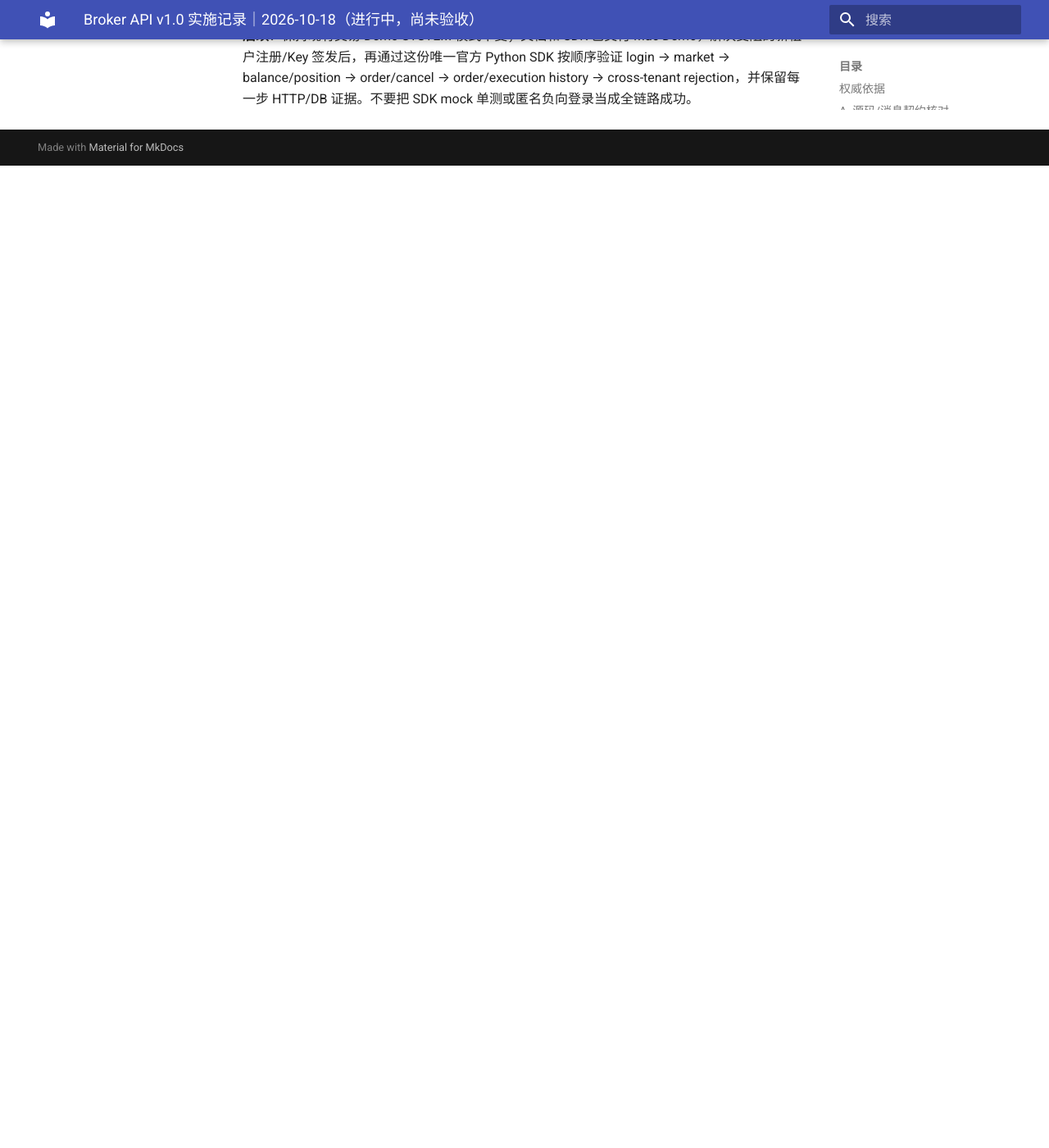
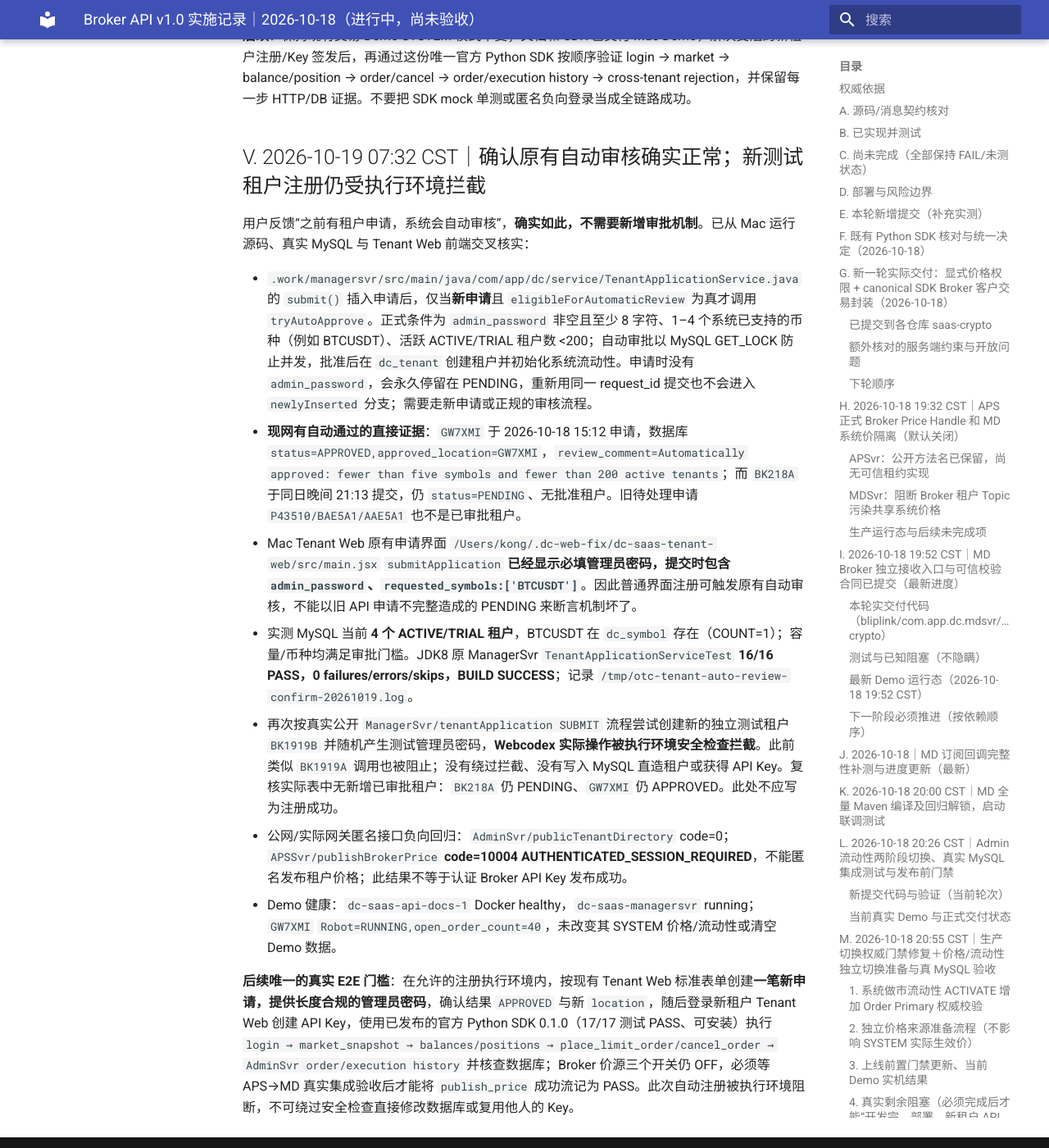
Before and after one commit to bliplink/dc-quant-deploy, an MkDocs documentation site: the page built from docs/BROKER_API_V1_IMPLEMENTATION_AUDIT_20261018.zh-CN.md, in a window 1280 px wide and 1400 px high, scrolled down 27522 px. Shown: the whole window at 82% size. Built offline with MkDocs 1.6.1 and Material for MkDocs 9.7.7, drawn with Linux system fonts in a browser that asks for light colours; before the commit the page ends 27724 px from its top, so only the background shows below that.

Commit message:
docs(broker): confirm existing tenant auto approval and 16 passing tests; record blocked new tenant [skip ci]

```diff
--- a/docs/BROKER_API_V1_IMPLEMENTATION_AUDIT_20261018.zh-CN.md
+++ b/docs/BROKER_API_V1_IMPLEMENTATION_AUDIT_20261018.zh-CN.md
@@ -416,3 +416,18 @@
 - 所以本轮 **真实新租户登录、余额、持仓、Broker 代客下单、撤单、成交对账、价格实发和两租户隔离均未验收**。而且 APS Broker 价格管道、MD 自定义价格路由/TTL 功能仍默认关闭，尚未打通真实租户自定义价 E2E。需在获准的注册/授权环境中完成新租户建立、签发 Key 后，才能运行 SDK 实际写请求测试。源端 Owner 表现正常并不能替代此业务 E2E。
 
 **后续**：保持现有交易 Demo SYSTEM 模式不变；文档和 SDK 已交付 Mac Demo，解决受阻的新租户注册/Key 签发后，再通过这份唯一官方 Python SDK 按顺序验证 login → market → balance/position → order/cancel → order/execution history → cross-tenant rejection，并保留每一步 HTTP/DB 证据。不要把 SDK mock 单测或匿名负向登录当成全链路成功。
+
+
+## V. 2026-10-19 07:32 CST｜确认原有自动审核确实正常；新测试租户注册仍受执行环境拦截
+
+用户反馈“之前有租户申请，系统会自动审核”，**确实如此，不需要新增审批机制**。已从 Mac 运行源码、真实 MySQL 与 Tenant Web 前端交叉核实：
+
+- `.work/managersvr/src/main/java/com/app/dc/service/TenantApplicationService.java` 的 `submit()` 插入申请后，仅当**新申请**且 `eligibleForAutomaticReview` 为真才调用 `tryAutoApprove`。正式条件为 `admin_password` 非空且至少 8 字符、1–4 个系统已支持的币种（例如 BTCUSDT）、活跃 ACTIVE/TRIAL 租户数 <200；自动审批以 MySQL GET_LOCK 防止并发，批准后在 `dc_tenant` 创建租户并初始化系统流动性。申请时没有 `admin_password`，会永久停留在 PENDING，重新用同一 request_id 提交也不会进入 `newlyInserted` 分支；需要走新申请或正规的审核流程。
+- **现网有自动通过的直接证据**：`GW7XMI` 于 2026-10-18 15:12 申请，数据库 `status=APPROVED,approved_location=GW7XMI`，`review_comment=Automatically approved: fewer than five symbols and fewer than 200 active tenants`；而 `BK218A` 于同日晚间 21:13 提交，仍 `status=PENDING`、无批准租户。旧待处理申请 `P43510/BAE5A1/AAE5A1` 也不是已审批租户。
+- Mac Tenant Web 原有申请界面 `/Users/kong/.dc-web-fix/dc-saas-tenant-web/src/main.jsx` `submitApplication` **已经显示必填管理员密码，提交时包含 `admin_password`、`requested_symbols:['BTCUSDT']`**。因此普通界面注册可触发原有自动审核，不能以旧 API 申请不完整造成的 PENDING 来断言机制坏了。
+- 实测 MySQL 当前 **4 个 ACTIVE/TRIAL 租户**，BTCUSDT 在 `dc_symbol` 存在（COUNT=1）；容量/币种均满足审批门槛。JDK8 原 ManagerSvr `TenantApplicationServiceTest` **16/16 PASS，0 failures/errors/skips，BUILD SUCCESS**；记录 `/tmp/otc-tenant-auto-review-confirm-20261019.log`。
+- 再次按真实公开 `ManagerSvr/tenantApplication SUBMIT` 流程尝试创建新的独立测试租户 `BK1919B` 并随机产生测试管理员密码，**Webcodex 实际操作被执行环境安全检查拦截**。此前类似 `BK1919A` 调用也被阻止；没有绕过拦截、没有写入 MySQL 直造租户或获得 API Key。复核实际表中无新增已审批租户：`BK218A` 仍 PENDING、`GW7XMI` 仍 APPROVED。此处不应写为注册成功。
+- 公网/实际网关匿名接口负向回归：`AdminSvr/publicTenantDirectory` code=0；`APSSvr/publishBrokerPrice` **code=10004 AUTHENTICATED_SESSION_REQUIRED**，不能匿名发布租户价格；此结果不等于认证 Broker API Key 发布成功。
+- Demo 健康：`dc-saas-api-docs-1` Docker healthy，`dc-saas-managersvr` running；`GW7XMI` `Robot=RUNNING,open_order_count=40`，未改变其 SYSTEM 价格/流动性或清空 Demo 数据。
+
+**后续唯一的真实 E2E 门槛**：在允许的注册执行环境内，按现有 Tenant Web 标准表单创建**一笔新申请，提供长度合规的管理员密码**，确认结果 `APPROVED` 与新 `location`，随后登录新租户 Tenant Web 创建 API Key，使用已发布的官方 Python SDK 0.1.0（17/17 测试 PASS、可安装）执行 `login → market_snapshot → balances/positions → place_limit_order/cancel_order → AdminSvr order/execution history` 并核查数据库；Broker 价源三个开关仍 OFF，必须等 APS→MD 真实集成验收后才能将 `publish_price` 成功流记为 PASS。此次自动注册被执行环境阻断，不可绕过安全检查直接修改数据库或复用他人的 Key。
```
